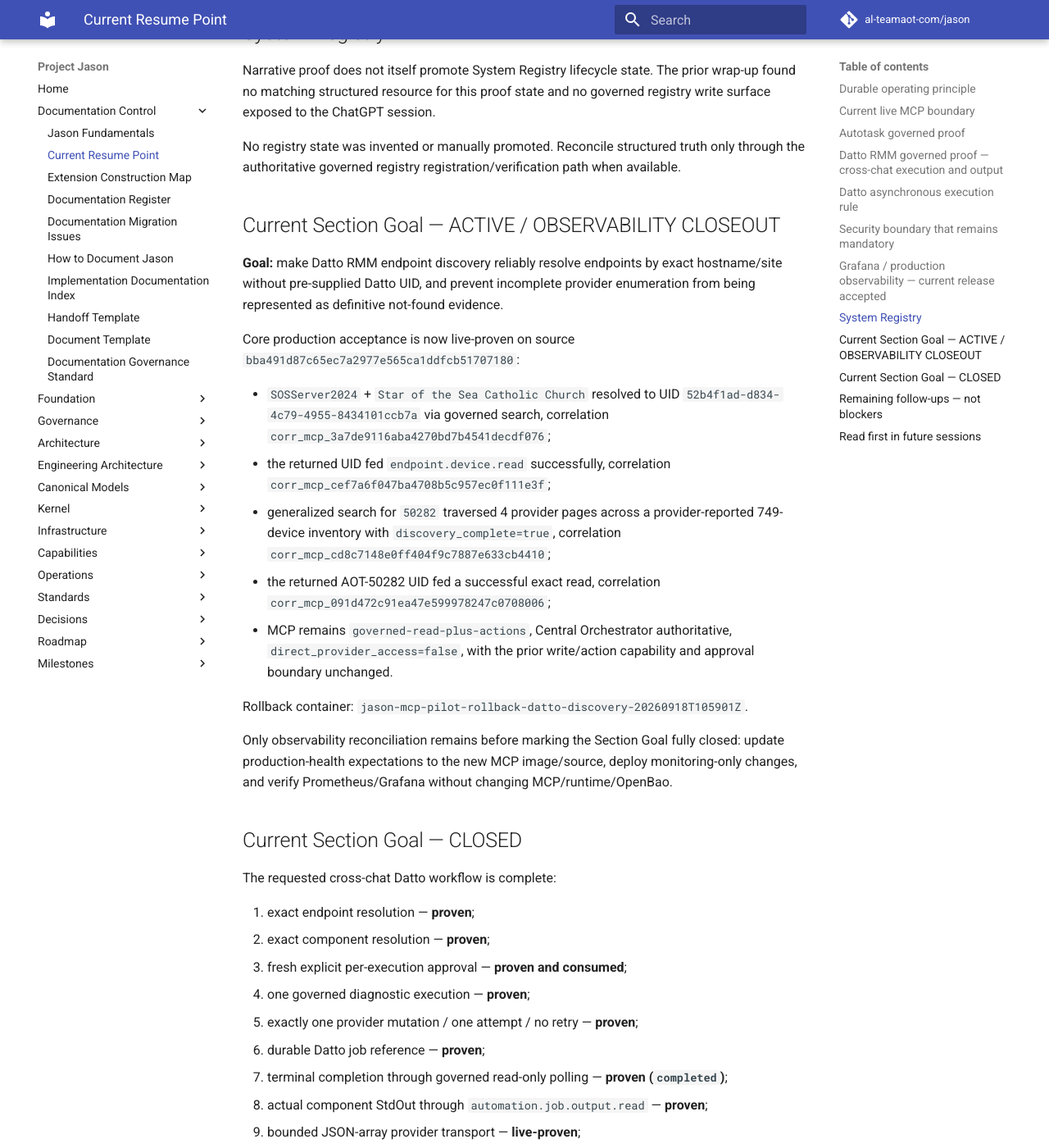
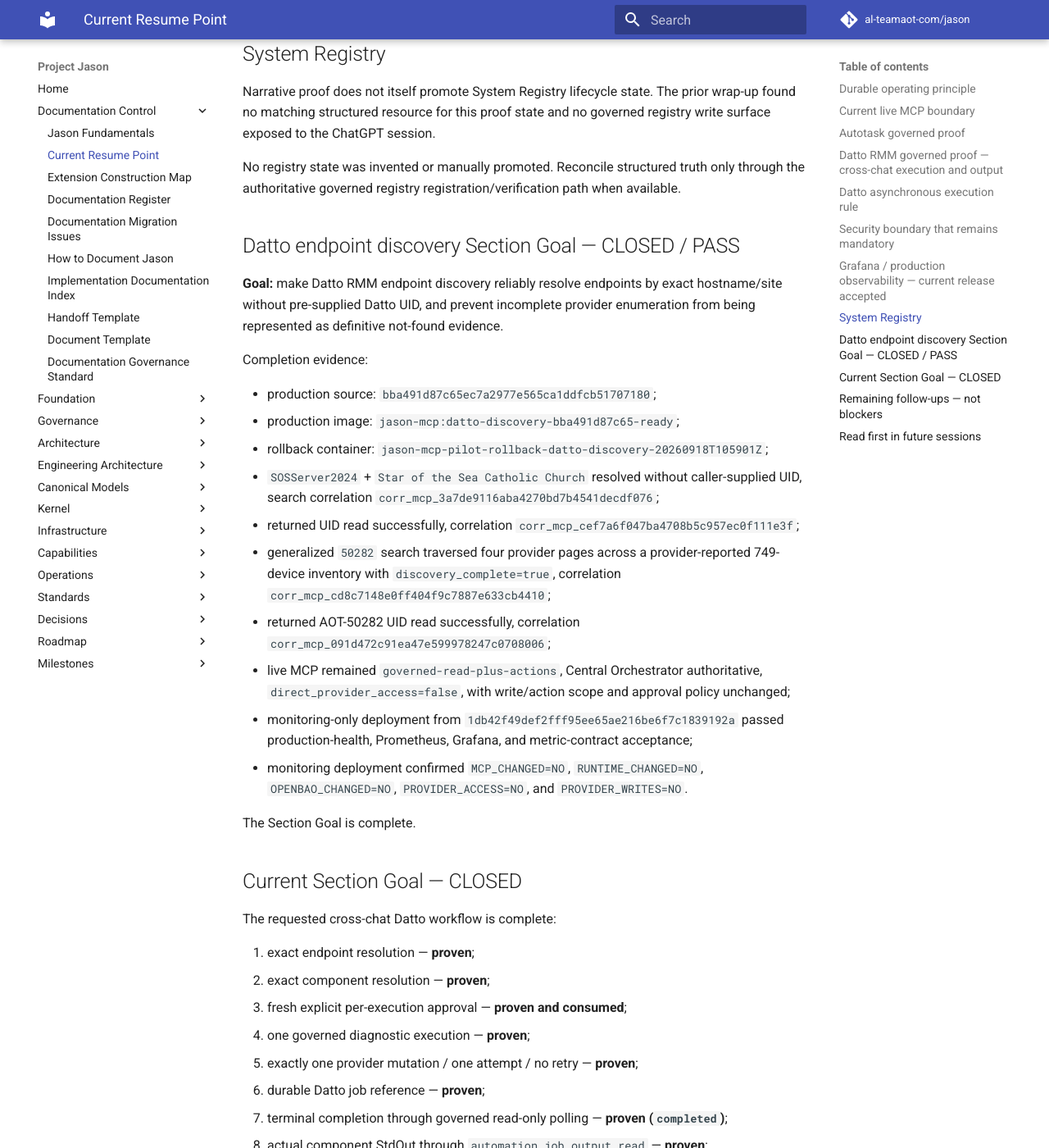
Before and after one commit to al-teamaot-com/jason, an MkDocs documentation site: the page built from docs/control/CURRENT.md, in a window 1280 px wide and 1400 px high, scrolled down 5517 px. Shown: the whole window at 82% size. Built offline with MkDocs 1.6.1 and Material for MkDocs 9.7.7, drawn with Linux system fonts in a browser that asks for light colours; comment, search, counter and statistics services are not loaded; some of the changed text lies outside the part shown.

Commit message:
Mark Datto discovery Section Goal complete

```diff
--- a/docs/control/CURRENT.md
+++ b/docs/control/CURRENT.md
@@ -1,7 +1,7 @@
 # Project Jason — Current Resume Point
 
 **Updated:** 2026-09-18
-**Status:** Datto endpoint hostname/site discovery is deployed and live-proven in production. SOSServer2024 now resolves by hostname/site without caller-supplied UID, and a second 749-device inventory search completed across four provider pages. Core Section Goal criteria pass; production-health/Grafana reconciliation is the only remaining closeout item.
+**Status:** Datto endpoint hostname/site discovery Section Goal is complete. SOSServer2024 resolves by hostname/site without caller-supplied UID, generalized discovery completed across the 749-device Datto inventory, governance remained unchanged, rollback is preserved, and production-health/Prometheus/Grafana acceptance passed.
 **Canonical purpose:** Human-readable resume point. Volatile production facts still require fresh runtime evidence before consequential change.
 
 ## Durable operating principle
@@ -116,8 +116,8 @@
 
 The production-health unit now expects the exact live MCP boundary:
 
-- `JASON_EXPECTED_MCP_IMAGE=jason-mcp:generic-governed-26704f0600bb`;
-- `JASON_EXPECTED_MCP_SOURCE_REVISION=26704f0600bbc6c48c790c9b9ff501a3b5ec3aad`.
+- `JASON_EXPECTED_MCP_IMAGE=jason-mcp:datto-discovery-bba491d87c65-ready`;
+- `JASON_EXPECTED_MCP_SOURCE_REVISION=bba491d87c65ec7a2977e565ca1ddfcb51707180`.
 
 The active Datto production scope contains exactly two server-classified `standing_safe` components:
 
@@ -126,7 +126,7 @@
 
 No reboot component is included in the production component scope.
 
-The latest rollback-protected monitoring-only deployment used repository head `cefa32e9b14db97fb8c6e703ad467a9eda33c32b` and reconciled production observability to the `26704f...` MCP release.
+The latest rollback-protected monitoring-only deployment used repository head `1db42f49def2fff95ee65ae216be6f7c1839192a` and reconciled production observability to the Datto discovery MCP release `bba491d87c65ec7a2977e565ca1ddfcb51707180`.
 
 Acceptance returned:
 
@@ -145,11 +145,11 @@
 - `PROVIDER_ACCESS=NO`;
 - `PROVIDER_WRITES=NO`.
 
-Latest monitoring deployment source: `cefa32e9b14db97fb8c6e703ad467a9eda33c32b`.
+Latest monitoring deployment source: `1db42f49def2fff95ee65ae216be6f7c1839192a`.
 
-Latest monitoring rollback directory: `/tmp/jason-production-health-rollback-20260916T173323Z`.
+Latest monitoring rollback directory: `/tmp/jason-production-health-rollback-20260918T110416Z`.
 
-Production MCP rollback container: `jason-mcp-pilot-rollback-20260916T172806Z`.
+Production MCP rollback container: `jason-mcp-pilot-rollback-datto-discovery-20260918T105901Z`.
 
 Final read-only live metrics returned `1` for:
 
@@ -169,21 +169,24 @@
 
 No registry state was invented or manually promoted. Reconcile structured truth only through the authoritative governed registry registration/verification path when available.
 
-## Current Section Goal — ACTIVE / OBSERVABILITY CLOSEOUT
+## Datto endpoint discovery Section Goal — CLOSED / PASS
 
 **Goal:** make Datto RMM endpoint discovery reliably resolve endpoints by exact hostname/site without pre-supplied Datto UID, and prevent incomplete provider enumeration from being represented as definitive not-found evidence.
 
-Core production acceptance is now live-proven on source `bba491d87c65ec7a2977e565ca1ddfcb51707180`:
+Completion evidence:
 
-- `SOSServer2024` + `Star of the Sea Catholic Church` resolved to UID `52b4f1ad-d834-4c79-4955-8434101ccb7a` via governed search, correlation `corr_mcp_3a7de9116aba4270bd7b4541decdf076`;
-- the returned UID fed `endpoint.device.read` successfully, correlation `corr_mcp_cef7a6f047ba4708b5c957ec0f111e3f`;
-- generalized search for `50282` traversed 4 provider pages across a provider-reported 749-device inventory with `discovery_complete=true`, correlation `corr_mcp_cd8c7148e0ff404f9c7887e633cb4410`;
-- the returned AOT-50282 UID fed a successful exact read, correlation `corr_mcp_091d472c91ea47e599978247c0708006`;
-- MCP remains `governed-read-plus-actions`, Central Orchestrator authoritative, `direct_provider_access=false`, with the prior write/action capability and approval boundary unchanged.
+- production source: `bba491d87c65ec7a2977e565ca1ddfcb51707180`;
+- production image: `jason-mcp:datto-discovery-bba491d87c65-ready`;
+- rollback container: `jason-mcp-pilot-rollback-datto-discovery-20260918T105901Z`;
+- `SOSServer2024` + `Star of the Sea Catholic Church` resolved without caller-supplied UID, search correlation `corr_mcp_3a7de9116aba4270bd7b4541decdf076`;
+- returned UID read successfully, correlation `corr_mcp_cef7a6f047ba4708b5c957ec0f111e3f`;
+- generalized `50282` search traversed four provider pages across a provider-reported 749-device inventory with `discovery_complete=true`, correlation `corr_mcp_cd8c7148e0ff404f9c7887e633cb4410`;
+- returned AOT-50282 UID read successfully, correlation `corr_mcp_091d472c91ea47e599978247c0708006`;
+- live MCP remained `governed-read-plus-actions`, Central Orchestrator authoritative, `direct_provider_access=false`, with write/action scope and approval policy unchanged;
+- monitoring-only deployment from `1db42f49def2fff95ee65ae216be6f7c1839192a` passed production-health, Prometheus, Grafana, and metric-contract acceptance;
+- monitoring deployment confirmed `MCP_CHANGED=NO`, `RUNTIME_CHANGED=NO`, `OPENBAO_CHANGED=NO`, `PROVIDER_ACCESS=NO`, and `PROVIDER_WRITES=NO`.
 
-Rollback container: `jason-mcp-pilot-rollback-datto-discovery-20260918T105901Z`.
-
-Only observability reconciliation remains before marking the Section Goal fully closed: update production-health expectations to the new MCP image/source, deploy monitoring-only changes, and verify Prometheus/Grafana without changing MCP/runtime/OpenBao.
+The Section Goal is complete.
 
 ## Current Section Goal — CLOSED
 
```
